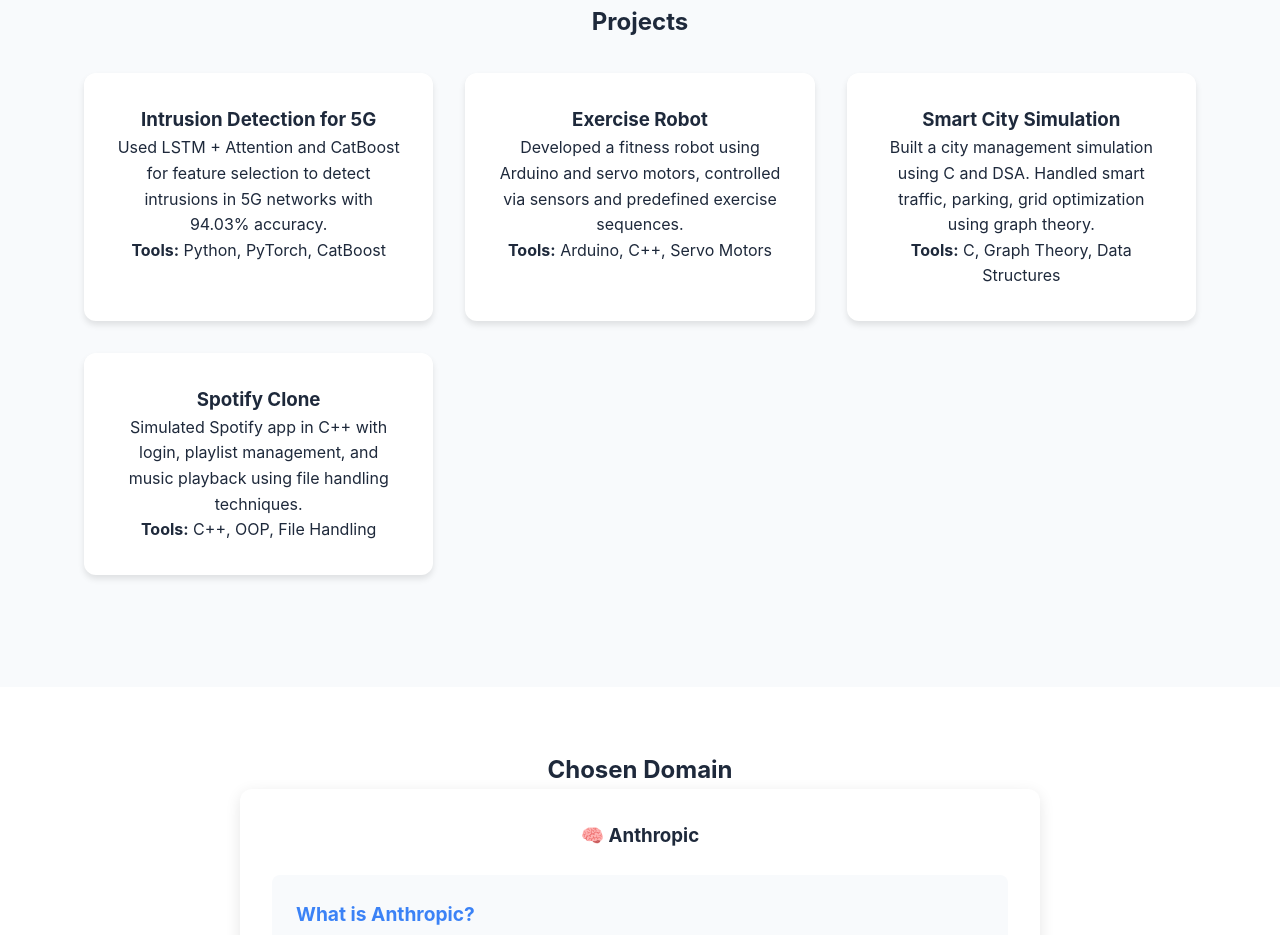
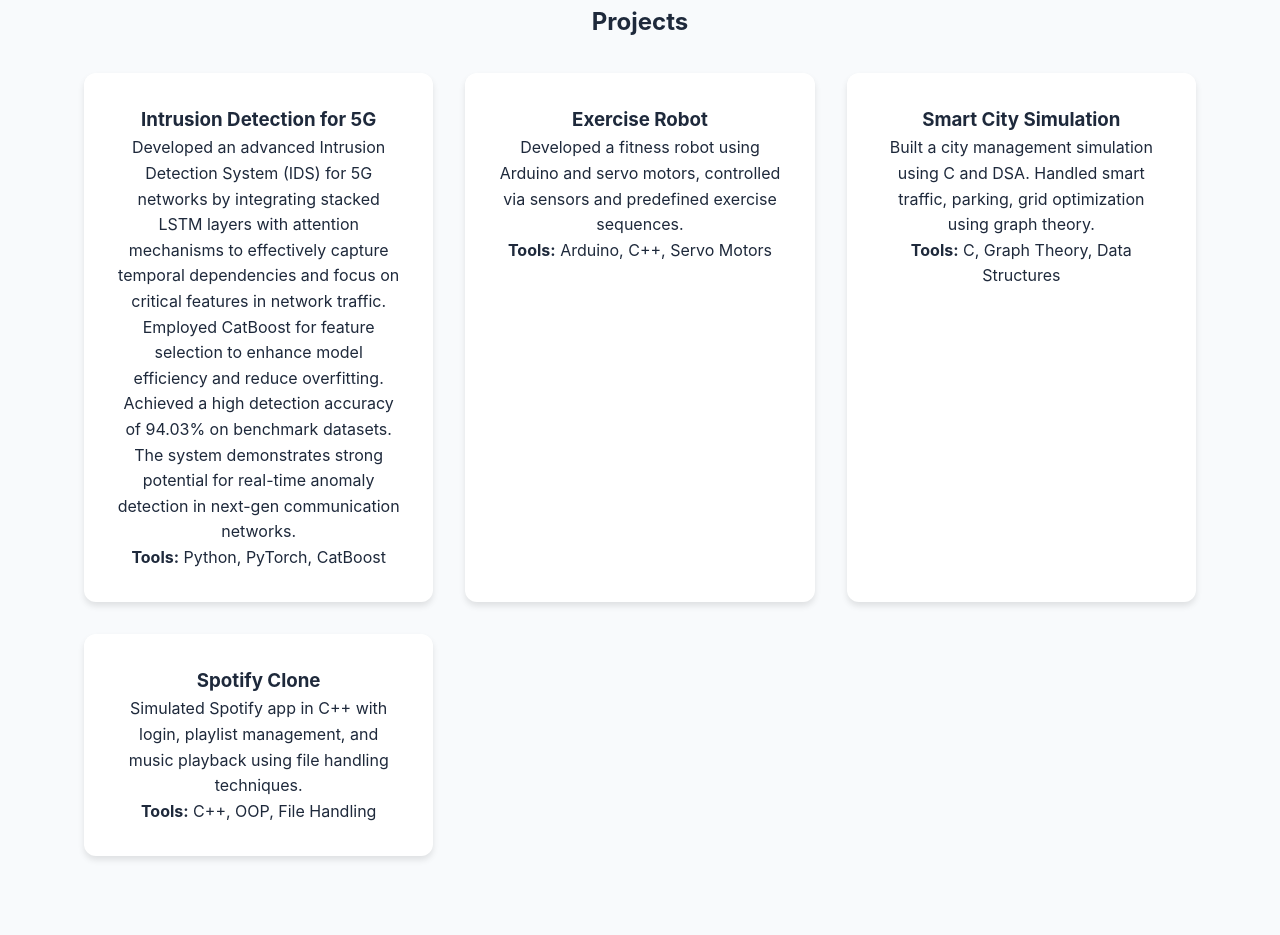
Before and after one commit to MOHAMMEDNAVEED19/portfolio.github.io, a plain HTML site: page index.html in a window 1280 px wide. Shown: the part 2093-3028 px from the top of the page. Drawn offline with Linux system fonts and the light colour scheme.

Commit message:
Update index.html

```diff
--- a/index.html
+++ b/index.html
@@ -422,7 +422,7 @@
       <div class="projects-grid">
         <div class="project-card">
           <h3>Intrusion Detection for 5G</h3>
-          <p>Used LSTM + Attention and CatBoost for feature selection to detect intrusions in 5G networks with 94.03% accuracy.</p>
+          <p>Developed an advanced Intrusion Detection System (IDS) for 5G networks by integrating stacked LSTM layers with attention mechanisms to effectively capture temporal dependencies and focus on critical features in network traffic. Employed CatBoost for feature selection to enhance model efficiency and reduce overfitting. Achieved a high detection accuracy of 94.03% on benchmark datasets. The system demonstrates strong potential for real-time anomaly detection in next-gen communication networks.</p>
           <p><strong>Tools:</strong> Python, PyTorch, CatBoost</p>
         </div>
         <div class="project-card">
```
